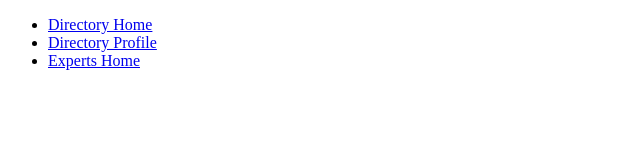
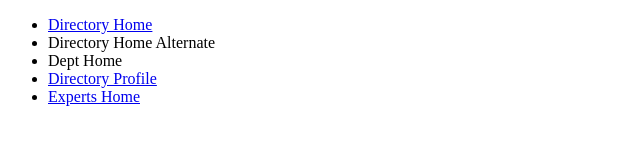
Before and after one commit to JesseEarley/natsci-directory, a plain HTML site: page index.html in a window 1280 px wide. Shown: the whole page, without its empty margins (0-640 px from the left). Drawn offline with Linux system fonts and the light colour scheme.

Commit message:
added additional links

```diff
--- a/index.html
+++ b/index.html
@@ -9,6 +9,8 @@
 <body>
     <ul>
         <li><a href="directoryHome.html">Directory Home</a></li>
+        <li><a href="directoryHome2.html"></a>Directory Home Alternate</li>
+        <li><a href="deptHome.html"></a>Dept Home</li>
         <li><a href="directoryProfile.html">Directory Profile</a></li>
         <li><a href="expertsHome.html">Experts Home</a></li>
     </ul>
```
